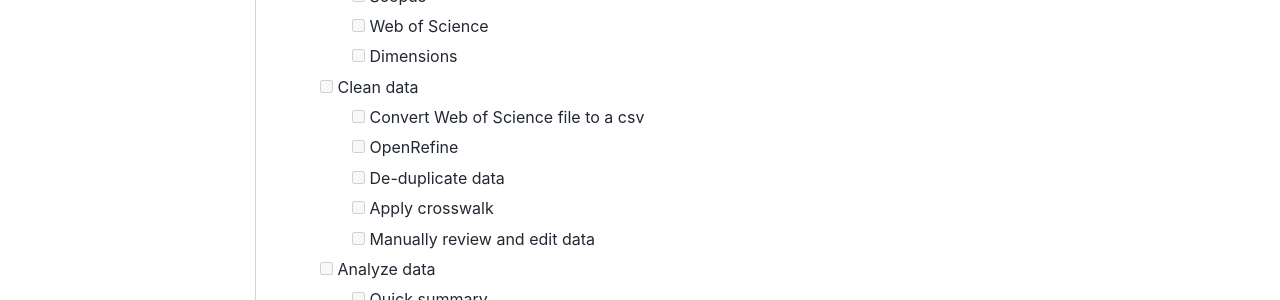
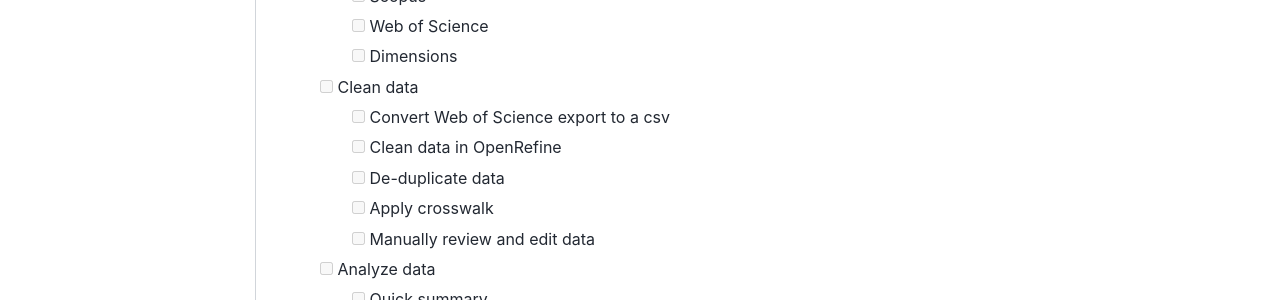
Before and after one commit to vvlooking/research-impact, a Jupyter Book: the page built from website/intro.md, in a window 1280 px wide and 1110 px high. Shown: the part 457-757 px from the top of the window. Built offline with Jupyter Book 1.0.4 settings and Sphinx 7.4.7 and the Sphinx Book theme 1.1.4, drawn with Linux system fonts in a browser that asks for light colours.

Commit message:
Update tasks for data cleaning and conversion

```diff
--- a/website/intro.md
+++ b/website/intro.md
@@ -9,8 +9,8 @@
   - [ ] Web of Science
   - [ ] Dimensions
 - [ ] Clean data
-  -  [ ] Convert Web of Science file to a csv
-  -  [ ] OpenRefine
+  -  [ ] Convert Web of Science export to a csv
+  -  [ ] Clean data in OpenRefine
   -  [ ] De-duplicate data
   -  [ ] Apply crosswalk
   -  [ ] Manually review and edit data
```
